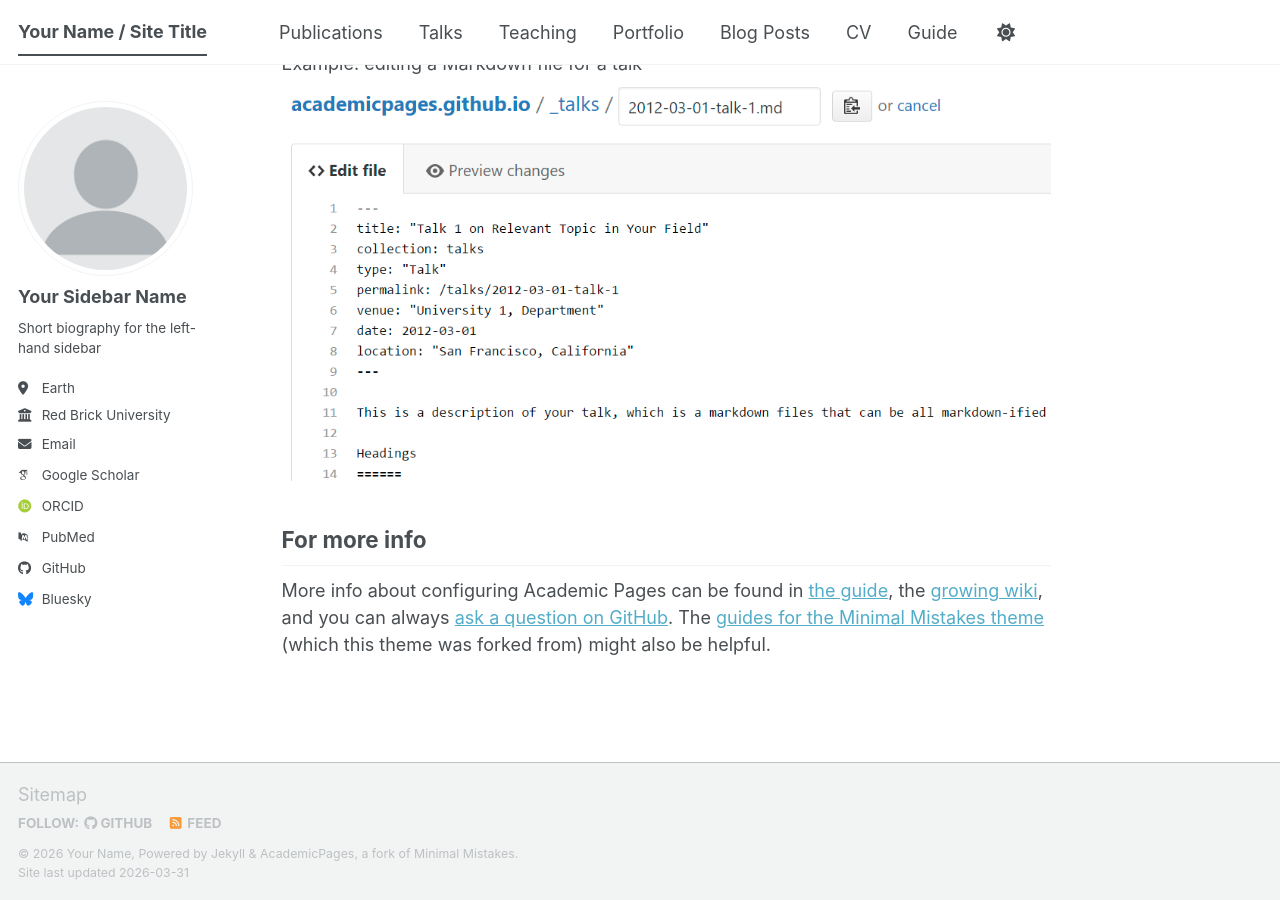
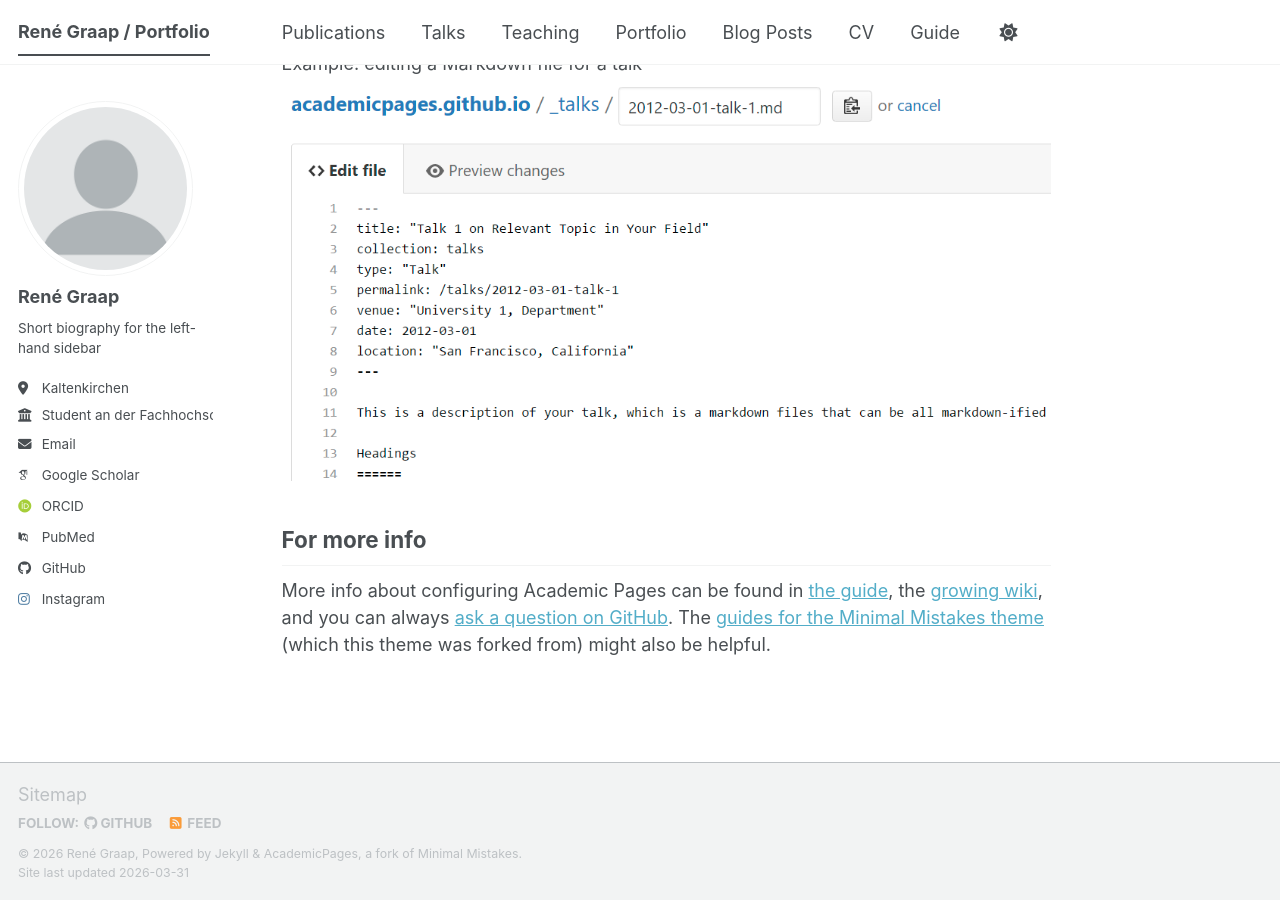
Before and after one commit to magisterrene/magisterrene.github.io, a Jekyll site: the page built from _pages/about.md, in a window 1280 px wide and 900 px high, scrolled down 2720 px. Built offline with Jekyll 4.4.1, drawn with Linux system fonts in a browser that asks for light colours; some web fonts are replaced; a script bundle is joined from its source files by our own code; library files that are not in the unit come from our copies.

Commit message:
Update _config.yml

```diff
--- a/_config.yml
+++ b/_config.yml
@@ -9,14 +9,14 @@
 # Basic Site Settings
 locale                   : "en-US"
 site_theme               : "default" # The available themes options are "default", "air", "sunrise", "mint", "dirt" and "contrast"
-title                    : "Your Name / Site Title"
+title                    : "René Graap / Portfolio"
 title_separator          : "-"
-name                     : &name "Your Name"
-description              : &description "Your Name's academic portfolio"   # Update this with a general description of your site, this is the default if not overridden by a page
-url                      : https://academicpages.github.io # The base hostname & protocol for your site e.g. "https://[your GitHub username].github.io",
+name                     : &name "René Graap"
+description              : &description "René Graap's academic portfolio"   # Update this with a general description of your site, this is the default if not overridden by a page
+url                      : https://github.com/magisterrene/magisterrene.github.io # The base hostname & protocol for your site e.g. "https://[your GitHub username].github.io",
                                                            # or if you already have some other page hosted on Github then use "https://[your GitHub username].github.io/[Your Repo Name]"
 baseurl                  : "" # the subpath of your site, e.g. "/blog"
-repository               : "academicpages/academicpages.github.io"
+repository               : "magisterrene/magisterrene.github.io"
 
 # Site Author - The following control what appear as part of the author content on the side bar.
 #               If a field is blank the icon and link will not appear, otherwise it will be shown.
@@ -24,13 +24,13 @@
 author:
   # Biographic information
   avatar           : "profile.png"
-  name             : "Your Sidebar Name"
+  name             : "René Graap"
   pronouns         : # example: "she/her"
   bio              : "Short biography for the left-hand sidebar"
-  location         : "Earth"
-  employer         : "Red Brick University"
+  location         : "Kaltenkirchen"
+  employer         : "Student an der Fachhochschule Wedel"
   uri              : # URL
-  email            : "none@example.org"
+  email            : "rene.graap@gmx.de"
 
   # Academic websites
   academia         : # URL
@@ -51,20 +51,20 @@
   bitbucket        : # Username - Update with your username on the site
   codepen          : # Username
   dribbble         : # Username
-  github           : "academicpages"
+  github           : "magisterrene"
   kaggle           : # Username
   stackoverflow    : # User number or user number and name (i.e., use "1" or "1/jeff-atwood")
 
   # Social media
   artstation       : # Username
-  bluesky          : "bsky.app" # Replace this with you Bluesky username
+  bluesky          : # Username # Replace this with you Bluesky username
   facebook         : # Username
   flickr           : # Username
   foursquare       : # Username
   goodreads        : # Username
   google_plus      : # Username
   keybase          : # Username
-  instagram        : # Username
+  instagram        : "magisterrene"
   lastfm           : # Username
   linkedin         : # Username
   mastodon         : # URL
```
